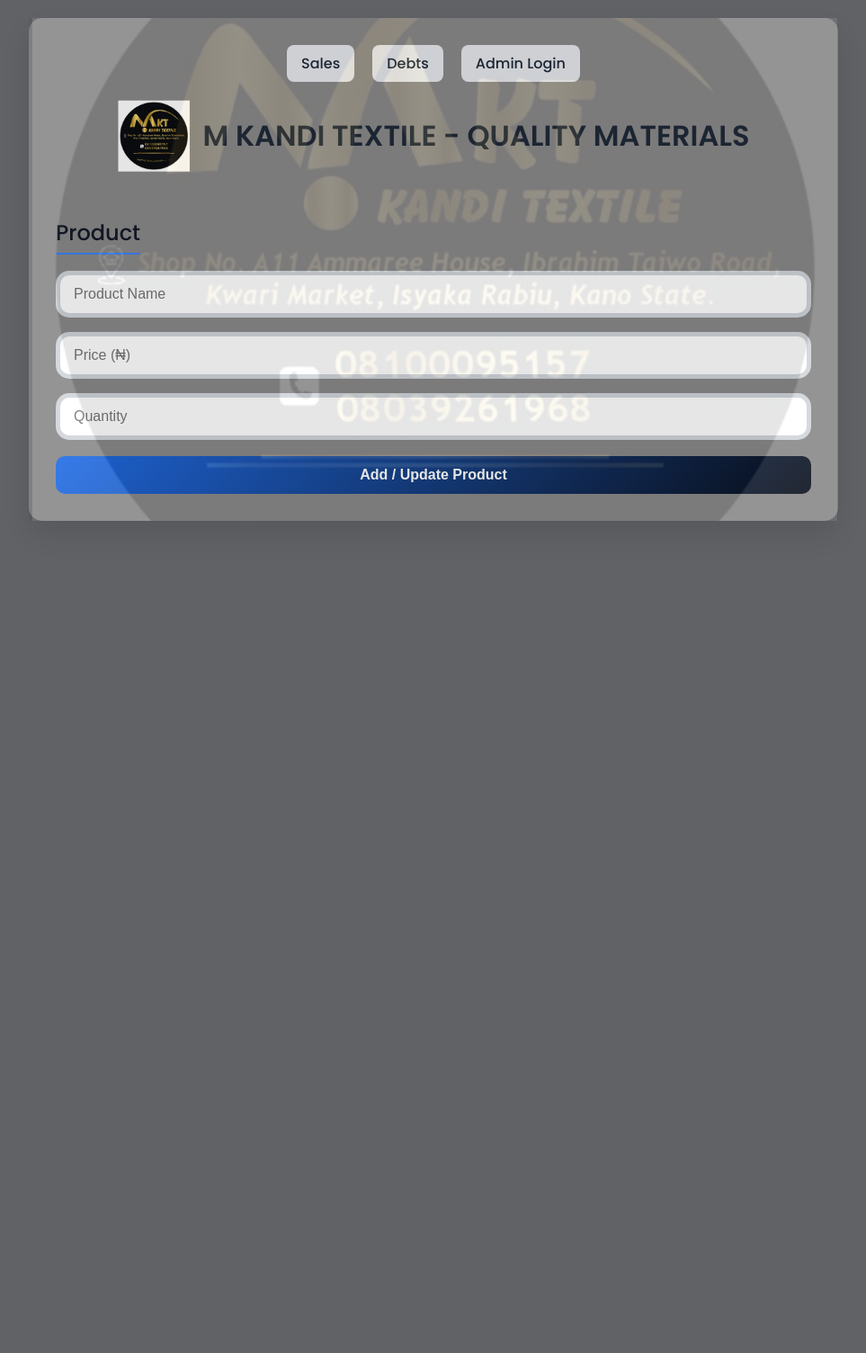
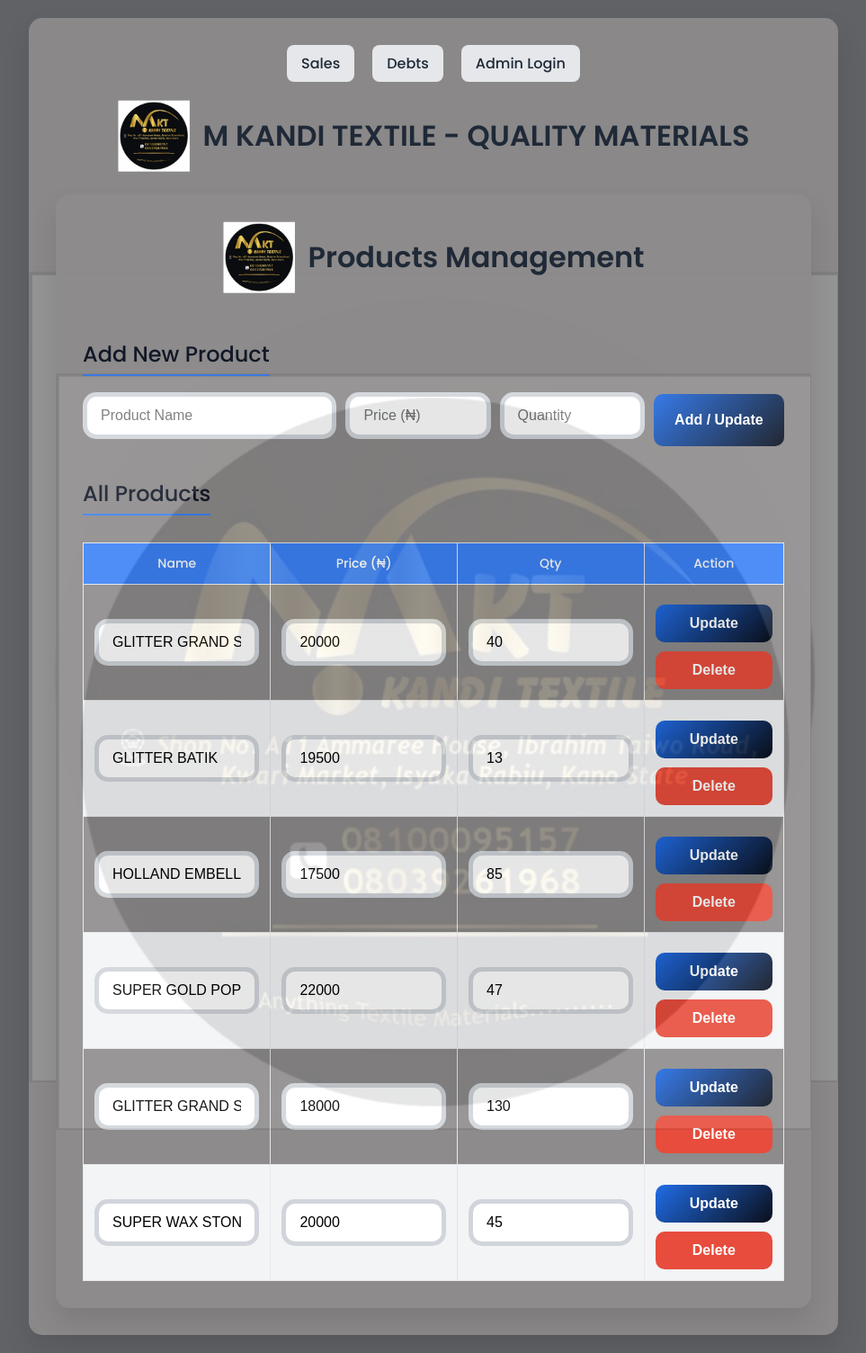
Before and after one commit to idanmallan/M_Kandi_Pos, a Flask app: page /admin/products in a window 1280 px wide. Shown: the whole page at 90% size, without its empty margins (158-1121 px from the left). Before the commit the page ends 579 px from the top, so only its background shows below. Run offline with Flask 3, Linux system fonts and the light colour scheme; the visitor is signed in with stand-in values (Sample User, id 1); data comes from the database, SQL or seed files in the repository; both versions use the stored data as it was after the commit.

Commit message:
updating

```diff
--- a/app.py
+++ b/app.py
@@ -1,3 +1,4 @@
+# -*- coding: utf-8 -*-
 from flask import Flask, render_template, request, jsonify, session, redirect
 import sqlite3
 import os
@@ -71,6 +72,22 @@
         return redirect('/admin/login')
     return render_template('admin/products.html')
 
+# Delete product (Admin)
+@app.route('/admin/delete_product', methods=['POST'])
+def delete_product():
+    data = request.json
+    name = data.get('name', '').strip()
+
+    if not name:
+        return jsonify({"message": "Invalid product name!"})
+
+    with sqlite3.connect(DB_NAME) as conn:
+        cur = conn.cursor()
+        cur.execute("DELETE FROM products WHERE name=?", (name,))
+        conn.commit()
+
+    return jsonify({"message": f"Product '{name}' deleted successfully!"})
+
 # Admin report page
 @app.route('/admin/report')
 def admin_report():
@@ -89,13 +106,17 @@
 def sales_page():
     return render_template('sales.html')
 
-# Add or update product
+# Add or update product (Admin)
 @app.route('/admin/add_product', methods=['POST'])
 def add_or_update_product():
     data = request.json
-    name = data['name']
+    name = data['name'].strip()
     price = float(data['price'])
     quantity = int(data['quantity'])
+
+    if not name or price < 0 or quantity < 0:
+        return jsonify({"message": "Please provide valid product details!"})
+
     with sqlite3.connect(DB_NAME) as conn:
         cur = conn.cursor()
         cur.execute(
@@ -104,12 +125,13 @@
             (name, price, quantity, price, quantity)
         )
         conn.commit()
-    return jsonify({"message": "Product added/updated successfully!"})
+
+    return jsonify({"message": f"Product '{name}' added/updated successfully!"})
 
 # Search product
 @app.route('/search_product')
 def search_product():
-    query = request.args.get('q', '').lower()
+    query = request.args.get('q', '').strip().lower()
     with sqlite3.connect(DB_NAME) as conn:
         cur = conn.cursor()
         cur.execute("SELECT name, price, quantity FROM products WHERE LOWER(name) LIKE ?", (f"%{query}%",))
@@ -120,6 +142,7 @@
 @app.route('/record_sale', methods=['POST'])
 def record_sale():
     data = request.json
+    print("Data received:", data) # Debug
     item_name = data['item_name']
     price = float(data['price'])
     quantity = int(data['quantity'])
@@ -137,6 +160,12 @@
             (item_name, price, quantity, discount, total, payment, balance, date)
         )
         conn.commit()
+
+         # Debug
+        cur.execute("SELECT * FROM sales WHERE item_name=?", (item_name,))
+        print("Inserted row:", cur.fetchall())
+
+    return jsonify({"message": "Sale recorded successfully!"})
 
     # Save receipt to file
     receipt_text = f"""
--- a/templates/admin/products.html
+++ b/templates/admin/products.html
@@ -1,26 +1,53 @@
 {% extends "base.html" %}
 
 {% block content %}
-<h2>Product</h2>
+<div class="container">
+    <div class="header">
+        <img src="/static/Logo.png" alt="Logo">
+        <h1>Products Management</h1>
+    </div>
 
-<form id="productForm">
-<input type="text" id="prodName" placeholder="Product Name">
-<input type="number" id="prodPrice" placeholder="Price (₦)">
-<input type="number" id="prodQty" placeholder="Quantity">
-<button onclick="addProduct()">Add / Update Product</button>
-<div id="prodMessage"></div>
+    <h2>Add New Product</h2>
+    <form id="productForm" onsubmit="return false;" style="display:flex; gap:10px; flex-wrap:wrap;">
+        <input type="text" id="prodName" placeholder="Product Name" style="flex:2;">
+        <input type="number" id="prodPrice" placeholder="Price (₦)" min="0" step="0.01" style="flex:1;">
+        <input type="number" id="prodQty" placeholder="Quantity" min="0" style="flex:1;">
+        <button id="addBtn" type="button" style="flex:1;">Add / Update</button>
     </form>
-{% endblock %}
+    <div id="prodMessage" style="margin-top:10px;color:green;"></div>
+
+    <h2>All Products</h2>
+    <table id="productTable">
+        <thead>
+            <tr>
+                <th>Name</th>
+                <th>Price (₦)</th>
+                <th>Qty</th>
+                <th>Action</th>
+            </tr>
+        </thead>
+        <tbody>
+            <!-- Products will populate here -->
+        </tbody>
+    </table>
+</div>
 
 <script>
-async function addProduct(){
+document.addEventListener("DOMContentLoaded", function() {
+
+    async function addProduct() {
         const data = {
-        name: document.getElementById('prodName').value,
+            name: document.getElementById('prodName').value.trim(),
             price: document.getElementById('prodPrice').value,
             quantity: document.getElementById('prodQty').value
         };
 
-    const res = await fetch('/add_product', {
+        if (!data.name || !data.price || !data.quantity) {
+            document.getElementById('prodMessage').textContent = "Please fill all fields!";
+            return;
+        }
+
+        const res = await fetch('/admin/add_product', {
             method: 'POST',
             headers: {'Content-Type':'application/json'},
             body: JSON.stringify(data)
@@ -28,5 +55,71 @@
 
         const result = await res.json();
         document.getElementById('prodMessage').textContent = result.message;
+
+        document.getElementById('prodName').value = '';
+        document.getElementById('prodPrice').value = '';
+        document.getElementById('prodQty').value = '';
+
+        fetchProducts();
     }
+
+    async function fetchProducts() {
+        const res = await fetch('/search_product?q=');
+        const products = await res.json();
+        const tbody = document.querySelector("#productTable tbody");
+        tbody.innerHTML = '';
+
+        products.forEach(p => {
+            const tr = document.createElement('tr');
+            tr.innerHTML = `
+                <td><input type="text" value="${p[0]}" class="editName"></td>
+                <td><input type="number" value="${p[1]}" class="editPrice" min="0" step="0.01"></td>
+                <td><input type="number" value="${p[2]}" class="editQty" min="0"></td>
+                <td>
+                    <button class="updateBtn">Update</button>
+                    <button class="deleteBtn" style="background:#e74c3c;">Delete</button>
+                </td>
+            `;
+            tbody.appendChild(tr);
+
+            // Update product inline
+            tr.querySelector('.updateBtn').addEventListener('click', async () => {
+                const updatedData = {
+                    name: tr.querySelector('.editName').value.trim(),
+                    price: tr.querySelector('.editPrice').value,
+                    quantity: tr.querySelector('.editQty').value
+                };
+
+                const res = await fetch('/admin/add_product', {
+                    method: 'POST',
+                    headers: {'Content-Type':'application/json'},
+                    body: JSON.stringify(updatedData)
+                });
+                const result = await res.json();
+                document.getElementById('prodMessage').textContent = result.message;
+                fetchProducts();
+            });
+
+            // Delete product inline
+            tr.querySelector('.deleteBtn').addEventListener('click', async () => {
+                const name = tr.querySelector('.editName').value.trim();
+                if (confirm(`Delete "${name}"?`)) {
+                    const res = await fetch('/admin/delete_product', {
+                        method: 'POST',
+                        headers: {'Content-Type': 'application/json'},
+                        body: JSON.stringify({name})
+                    });
+                    const result = await res.json();
+                    document.getElementById('prodMessage').textContent = result.message;
+                    fetchProducts();
+                }
+            });
+        });
+    }
+
+    document.getElementById('addBtn').addEventListener('click', addProduct);
+
+    fetchProducts();
+});
 </script>
+{% endblock %}
```
Also changed, not shown: templates/sales.html (+13 -2 lines), pos.db. Lines whose indentation alone changed are shown as unchanged.
